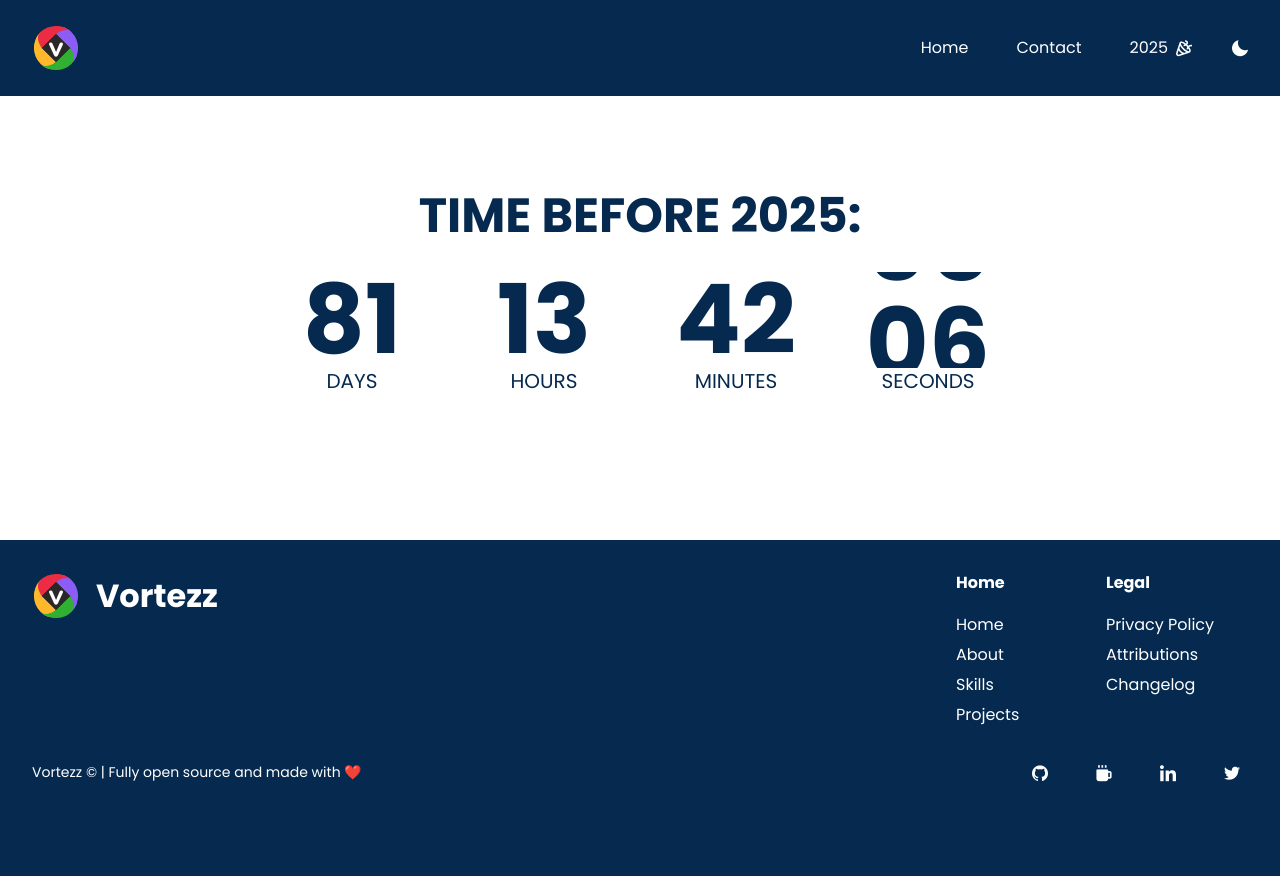
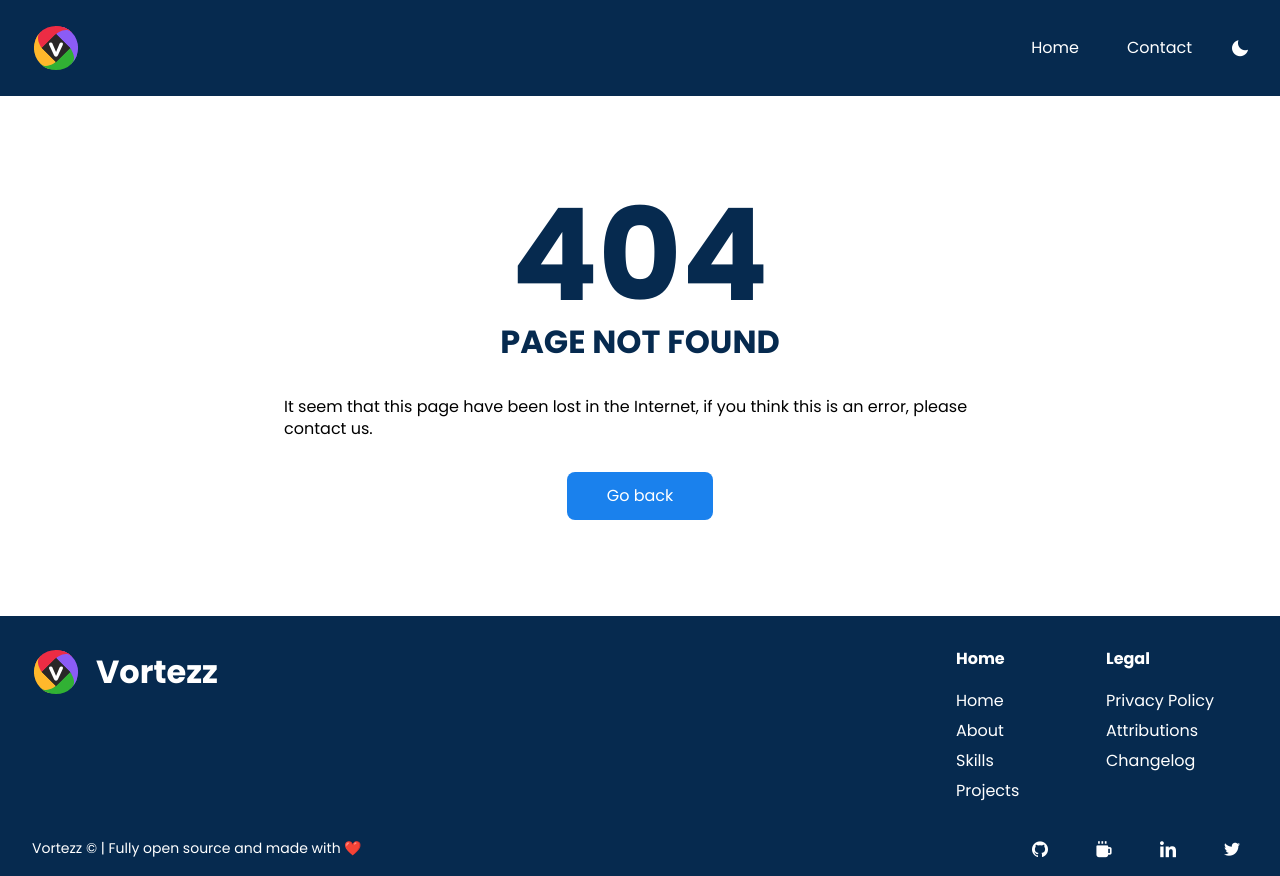
Before and after one commit to Vortezz/vortezzdev, a React (Create React App) app: page /2025 in a window 1280 px wide. Before the commit the page ends 800 px from the top, so only its background shows below. Built offline with nearby package versions, Linux system fonts and the light colour scheme.

Commit message:
feat: removed 2025 special page
Note : The page is just hidden but it will be back next year!

```diff
--- a/src/App.tsx
+++ b/src/App.tsx
@@ -4,7 +4,6 @@ import React from "react";
 import { Error404Page } from "./pages/special/Error404Page";
 import { PrivacyPage } from "./pages/legal/PrivacyPage";
 import { AttributionsPage } from "./pages/legal/AttributionsPage";
-import { NewYearPage } from "./pages/special/NewYearPage";
 import ScrollToTop from "./components/AutoScroll";
 import { ChangelogPage } from "./pages/legal/ChangelogPage";
 
@@ -30,8 +29,8 @@ export function App() {
 					element={<ChangelogPage />} />
 
 				{/* Special */}
-				<Route path={"/2025"}
-					element={<NewYearPage />} />
+				{/*<Route path={"/2025"}*/}
+				{/*	element={<NewYearPage />} />*/}
 				<Route path={"*"}
 					element={<Error404Page />} />
 			</Routes>
--- a/src/components/sections/Navbar.tsx
+++ b/src/components/sections/Navbar.tsx
@@ -70,14 +70,6 @@ export function Navbar({ withoutSpace }: { withoutSpace?: boolean }) {
 							color={"white"}
 							type={"quaternary"}
 							link={"mailto:contact@vortezz.dev"}
-							className={"my-auto mr-8"} />
-						<Button body={<div className={"flex flex-row"}>
-							<div>2025</div>
-							<i className={"vr party ml-2 my-auto"}></i>
-						</div>}
-							color={"white"}
-							type={"quaternary"}
-							link={"/2025"}
 							className={"my-auto mr-8"} />
 						<div className={`my-auto mr-8 text-md text-white cursor-pointer hover:rotate-45 transition-transform vr ${document.documentElement.classList.contains("dark") ? "sun" : "moon"}`}
 							onClick={(elem) => {
@@ -154,18 +146,6 @@ export function Navbar({ withoutSpace }: { withoutSpace?: boolean }) {
 					size={"large"}
 					link={"mailto:contact@vortezz.dev"}
 					className={"my-2 mx-auto"} />
-				<Button body={<div className={"flex flex-row"}>
-					<div>2025</div>
-					<i className={"vr party ml-2 my-auto"}></i>
-				</div>}
-					color={"white"}
-					type={"quaternary"}
-					size={"large"}
-					onClick={() => {
-						setIsMenuOpen(false);
-						navigate("/2025");
-					}}
-					className={"my-2 mx-auto"} />
 				<div className={`my-2 mx-auto text-2xl text-white cursor-pointer hover:rotate-45 transition-transform vr ${document.documentElement.classList.contains("dark") ? "sun" : "moon"}`}
 					onClick={(elem) => {
 						document.documentElement.classList.toggle("dark");
```
